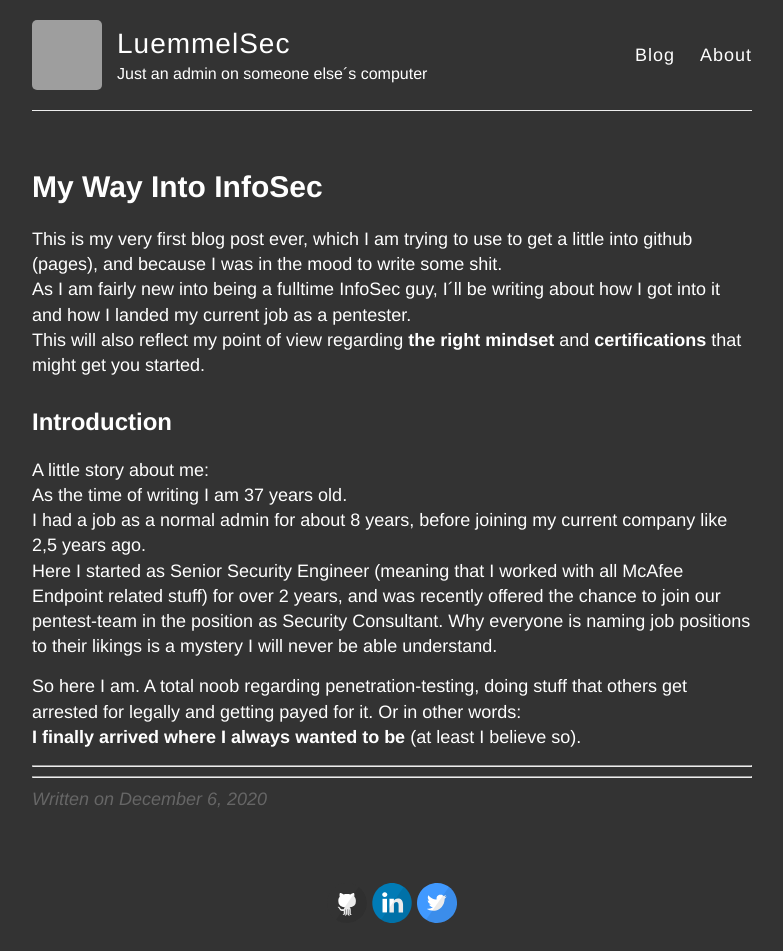
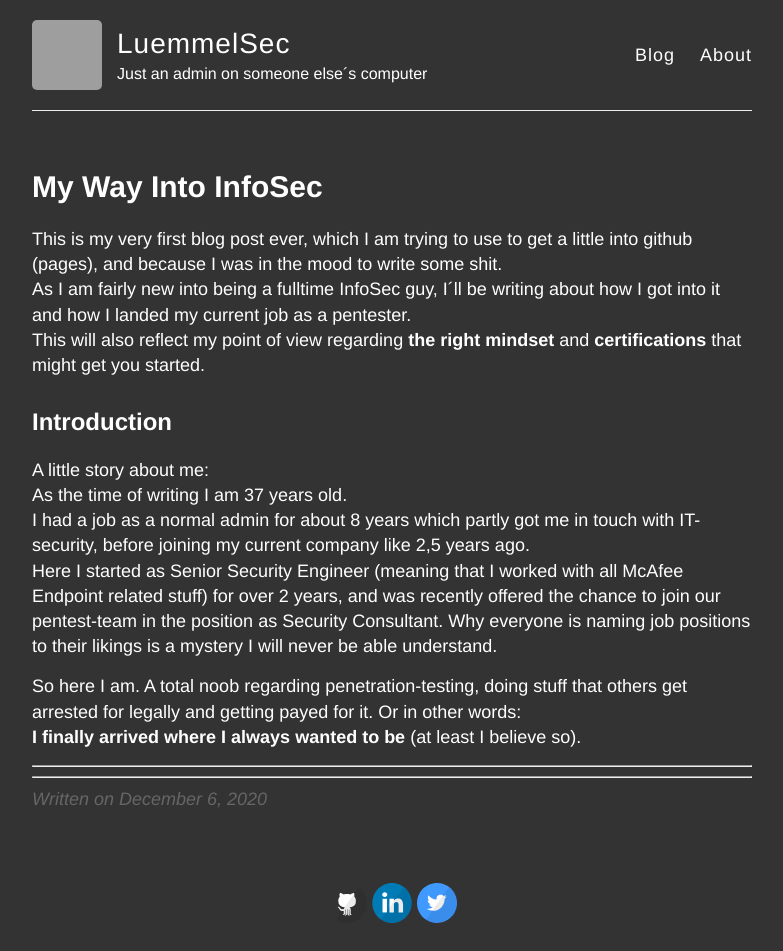
Before and after one commit to LuemmelSec/LuemmelSec.github.io, a Jekyll site: the page built from _posts/2020-12-06-My-Way-Into-InfoSec.md, in a window 1280 px wide. Shown: the whole page, without its empty margins (248-1031 px from the left). Built offline with Jekyll 4.4.1, drawn with Linux system fonts in a browser that asks for light colours; grey boxes are pictures that could not be loaded.

Commit message:
Update 2020-12-06-My-Way-Into-InfoSec.md

```diff
--- a/_posts/2020-12-06-My-Way-Into-InfoSec.md
+++ b/_posts/2020-12-06-My-Way-Into-InfoSec.md
@@ -10,7 +10,7 @@
 ## Introduction
 A little story about me:
 As the time of writing I am 37 years old.
-I had a job as a normal admin for about 8 years, before joining my current company like 2,5 years ago.
+I had a job as a normal admin for about 8 years which partly got me in touch with IT-security, before joining my current company like 2,5 years ago.
 Here I started as Senior Security Engineer (meaning that I worked with all McAfee Endpoint related stuff) for over 2 years, and was recently offered the
 chance to join our pentest-team in the position as Security Consultant. Why everyone is naming job positions to their likings is a mystery I will never be able understand.
 
```
